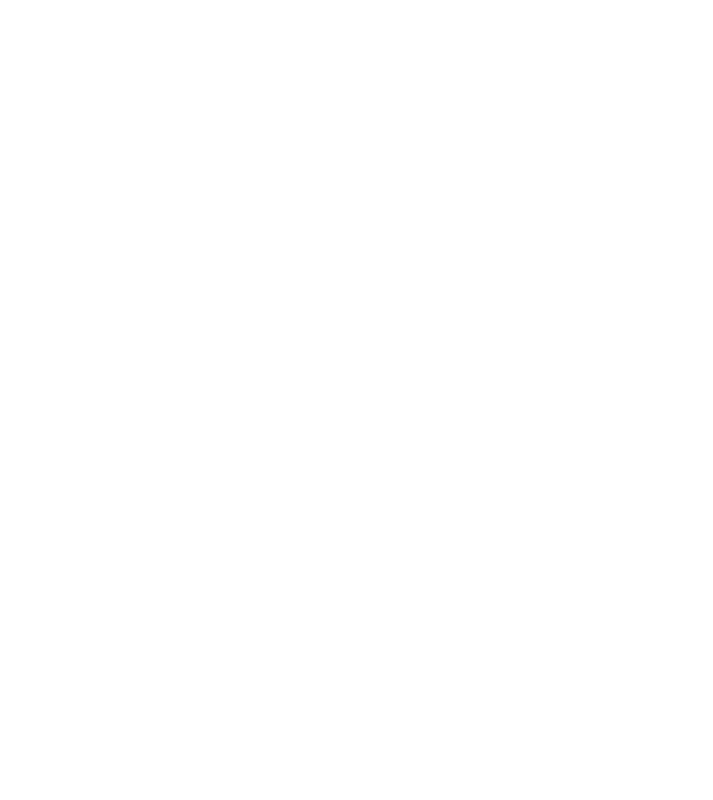
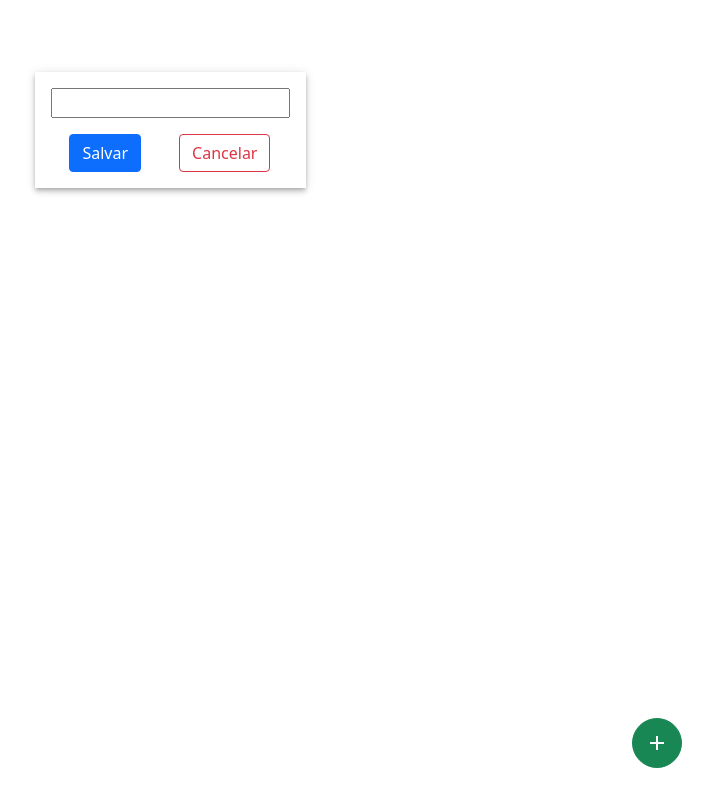
Before and after one commit to HenrichRB/todo-list, a plain HTML site: page index.html in a window 1280 px wide. Shown: the whole page, without its empty margins (470-1183 px from the left). Drawn offline with nearby package versions, Linux system fonts and the light colour scheme.

Commit message:
atribuinds botoes

```diff
--- a/index.html
+++ b/index.html
@@ -3,13 +3,25 @@
 <head>
     <meta charset="UTF-8">
     <meta name="viewport" content="width=device-width, initial-scale=1.0">
+    <link href="https://cdn.jsdelivr.net/npm/bootstrap@5.0.2/dist/css/bootstrap.min.css" rel="stylesheet" integrity="sha384-EVSTQN3/azprG1Anm3QDgpJLIm9Nao0Yz1ztcQTwFspd3yD65VohhpuuCOmLASjC" crossorigin="anonymous">
     <link rel="stylesheet" href="style.css">
-    <link href="https://cdn.jsdelivr.net/npm/bootstrap@5.0.2/dist/css/bootstrap.min.css" rel="stylesheet" integrity="sha384-EVSTQN3/azprG1Anm3QDgpJLIm9Nao0Yz1ztcQTwFspd3yD65VohhpuuCOmLASjC" crossorigin="anonymous">
 
     <title>Lista de Tarefas</title>
 </head>
-<body>
+<body style="display: flex;align-items: center;justify-content: center;">
+    <div id="modal" action="">
+        <form action="">
+            <div class="input-wrapp">
+                <input id="task" type="text" value="">
+            </div>
+            <div class="actions">
+                <button class="btn btn-primary " id="btn-salvar">Salvar</button>
+                <button class="btn btn-outline-danger" id="btn-cancelar ">Cancelar</button>
+            </div>
+        </form>
+    </div>
 
+    <button class="btn btn-success btn-add"><svg stroke="currentColor" fill="currentColor" stroke-width="0" viewBox="0 0 24 24" height="1em" width="1em" xmlns="http://www.w3.org/2000/svg"><path d="M19 13h-6v6h-2v-6H5v-2h6V5h2v6h6v2z"></path></svg></button>
 </body>
 <script src="https://cdn.jsdelivr.net/npm/bootstrap@5.0.2/dist/js/bootstrap.bundle.min.js" integrity="sha384-MrcW6ZMFYlzcLA8Nl+NtUVF0sA7MsXsP1UyJoMp4YLEuNSfAP+JcXn/tWtIaxVXM" crossorigin="anonymous"></script>
 <script src="script.js"></script>
--- a/script.js
+++ b/script.js
@@ -0,0 +1,5 @@
+window.addEventListener('load', () =>{
+    let $modal = document.querySelector('#modal')
+
+
+})
--- a/style.css
+++ b/style.css
@@ -0,0 +1,53 @@
+#modal{
+    z-index: 1;
+    flex-direction: column;
+    -webkit-box-align: center;
+    align-items: center;
+    -webkit-box-pack: start;
+    justify-content: flex-start;
+    position: fixed;
+    top: 40px;
+    background: rgba(255, 255, 255, 0.7);
+    width: 100vw;
+    height: 100vh;
+    display: flex;
+    transition: all 1s ease 0s;
+    padding: 32px 10vw;
+}
+#modal form{
+    background: rgb(255, 255, 255);
+    margin: 0px 10vw;
+    padding: 16px;
+    box-shadow: rgba(0, 0, 0, 0.14) 0px 4px 5px 0px, rgba(0, 0, 0, 0.12) 0px 1px 10px 0px, rgba(0, 0, 0, 0.2) 0px 2px 4px -1px;
+    display: flex;
+    flex-direction: column;
+    transform: translateY(0px);
+    transition: all 0.5s ease 0s;
+}
+.input-wrapp{
+    align-items: center;
+    width: 100%;
+    margin-bottom: 16px;
+}
+.actions{
+    display: flex;
+    -webkit-box-align: center;
+    align-items: center;
+    justify-content: space-around;
+    width: 100%;
+}
+
+.btn-add{
+    position: fixed;
+    z-index: 2;
+    right: 10vw;
+    bottom: 32px;
+    font-size: 24px;
+    display: flex;
+    align-items: center;
+    justify-content: center;
+    border-radius: 50%;
+    height: 50px;
+    width: 50px;
+
+}
```
